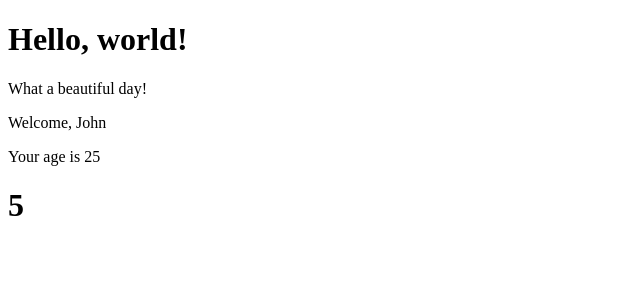
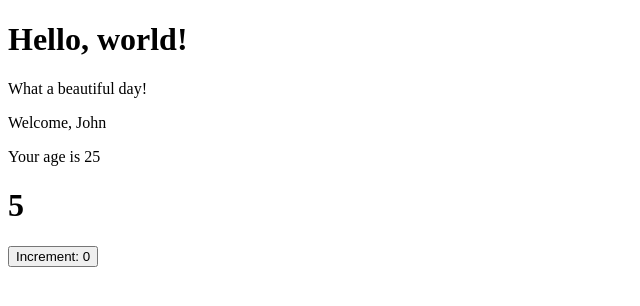
Before and after one commit to RiccardoPriolo/React-exercises, a React (Create React App) app: page / in a window 1280 px wide. Shown: the top 306 px of the page, without its empty margins (0-640 px from the left). Built offline with nearby package versions, Linux system fonts and the light colour scheme.

Commit message:
svolgimento event-01

```diff
--- a/src/App.js
+++ b/src/App.js
@@ -2,6 +2,7 @@
 import Counter from "./Counter";
 import Hello from "./Hello";
 import Welcome from "./Welcome";
+import ClickCounter from "./ClickCounter";
 
 class App extends React.Component {
   render() {
@@ -9,7 +10,8 @@
       <div>
         <Hello />
         <Welcome age={25} />
-        <Counter value={0} increment={1} interval={1000}/>
+        <Counter value={0} increment={1} interval={1000} />
+        <ClickCounter />
       </div>
     );
   }
--- /dev/null
+++ b/src/ClickCounter.js
@@ -0,0 +1,23 @@
+import React from "react";
+
+class ClickCounter extends React.Component {
+  state = { count: 0 };
+
+  CounterIncrement = () => {
+    this.setState((state) => {
+      return {
+        count: state.count + 1,
+      };
+    });
+  };
+
+  render() {
+    return (
+      <button onClick={this.CounterIncrement}>
+        Increment: {this.state.count}
+      </button>
+    );
+  }
+}
+
+export default ClickCounter;
--- a/src/Counter.js
+++ b/src/Counter.js
@@ -1,8 +1,8 @@
 import React from "react";
+import ClickCounter from "./ClickCounter";
 import CounterDisplay from "./CounterDisplay";
 
 class Counter extends React.Component {
-
   state = { count: this.props.value };
 
   componentDidMount() {
```
